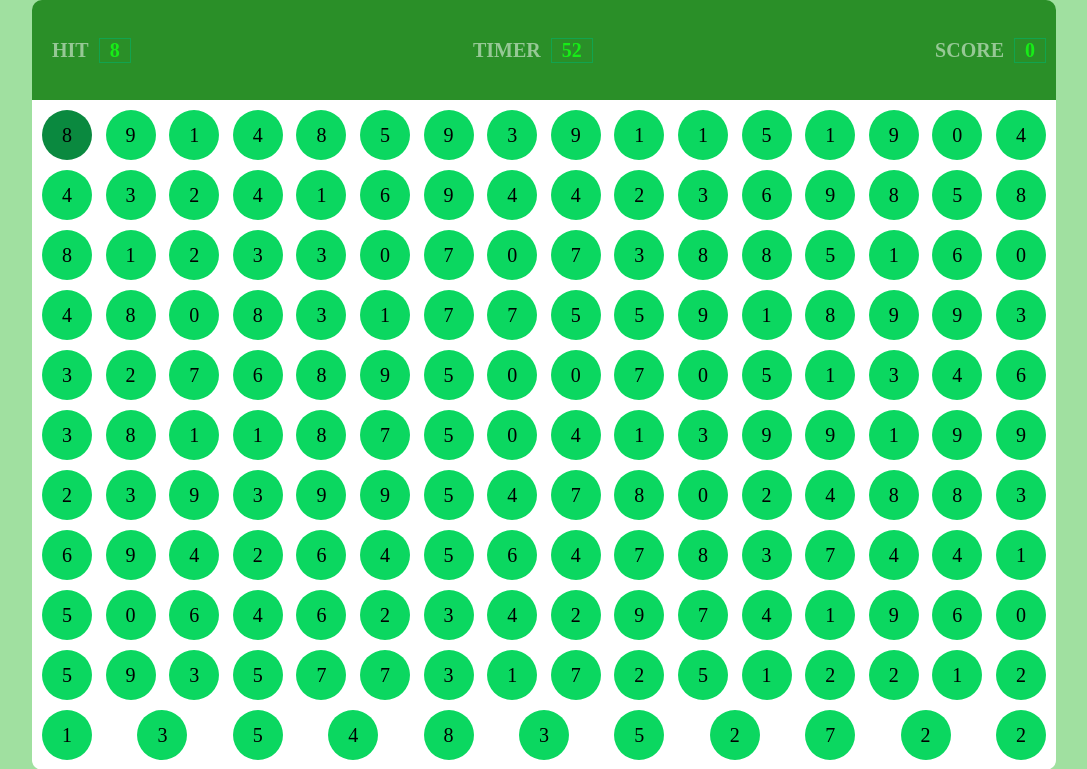
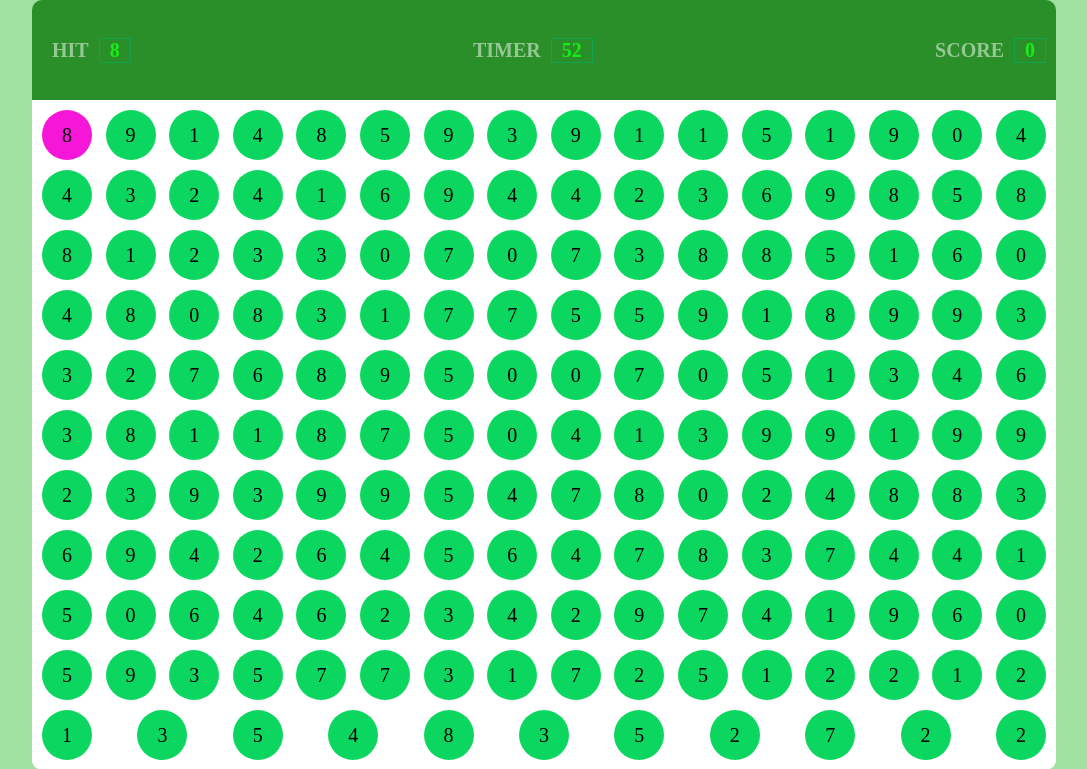
Before and after one commit to aakash77396/aakashrrsdce.me, a PHP site: page /Bubbleindex.html in a window 1280 px wide, with the pointer over the restyled element. Shown: the top 769 px of the page, without its empty margins (96-1183 px from the left). Run offline with PHP 8.4, Linux system fonts and the light colour scheme.

Commit message:
Update BubbleStyle.css
Signed-off-by: Aakash Kumar <122362592+aakash77396@users.noreply.github.com>

```diff
--- a/BubbleStyle.css
+++ b/BubbleStyle.css
@@ -97,7 +97,7 @@ body{
 }
 
 #bubble:hover{
-    background-color: rgb(10, 137, 63);
+    background-color: rgb(245, 22, 215);
     cursor: pointer;
 }
 
```
